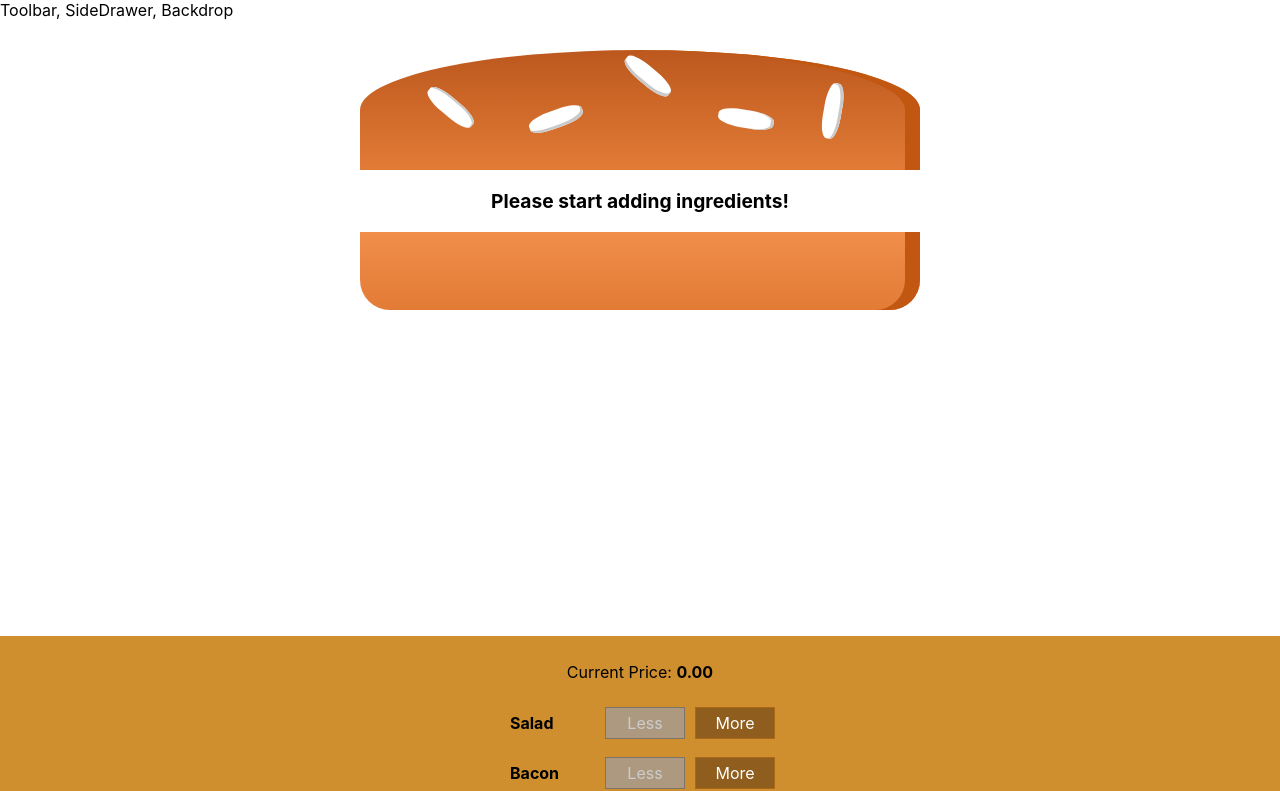
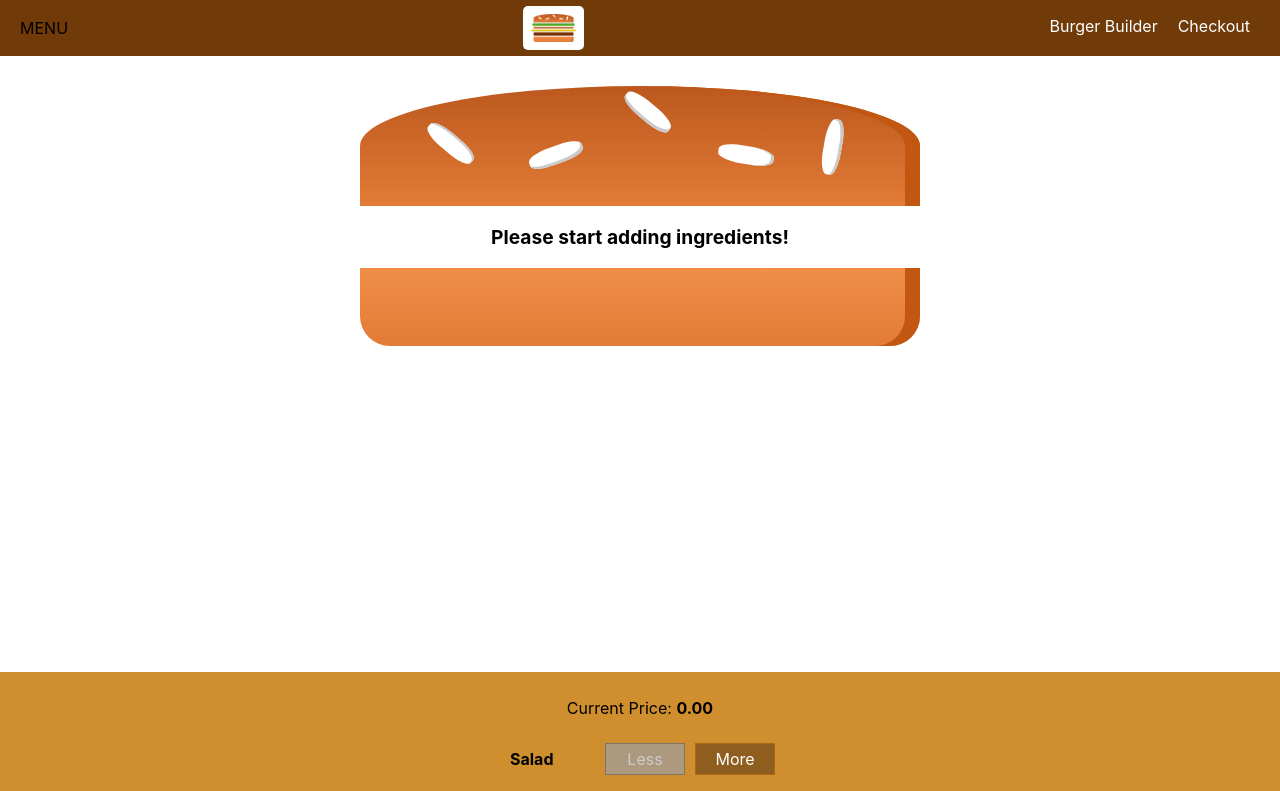
Before and after one commit to pedrosouza18/MyBurguer, a React app: page / in a window 1280 px wide. Shown: the top 791 px of the page. Built offline with nearby package versions, Linux system fonts and the light colour scheme.

Commit message:
Create toolbar and navigation component.

```diff
--- a/src/components/Layout/Layout.js
+++ b/src/components/Layout/Layout.js
@@ -1,9 +1,11 @@
 import React from 'react'
 import layoutClass from './Layout.module.css'
 
+import Toolbar from '../Navigation/Toolbar/Toolbar'
+
 const layout = props => (
   <>
-    <div>Toolbar, SideDrawer, Backdrop</div>
+    <Toolbar />
     <main className={layoutClass.Content}>{props.children}</main>
   </>
 )
--- a/src/components/Layout/Layout.module.css
+++ b/src/components/Layout/Layout.module.css
@@ -1,3 +1,3 @@
 .Content {
-  margin-top: 16px;
+  margin-top: 72px;
 }
--- /dev/null
+++ b/src/components/Logo/Logo.js
@@ -0,0 +1,13 @@
+import React from 'react'
+
+import logoImage from '../../assets/images/burger-logo.png'
+
+import classes from './Logo.module.css'
+
+const logo = () => (
+  <div className={classes.Logo}>
+    <img src={logoImage} alt="Logo" />
+  </div>
+)
+
+export default logo
--- /dev/null
+++ b/src/components/Logo/Logo.module.css
@@ -0,0 +1,10 @@
+.Logo {
+  background-color: #fff;
+  padding: 8px;
+  height: 80%;
+  box-sizing: border-box;
+  border-radius: 5px;
+}
+.Logo img {
+  height: 100%;
+}
--- /dev/null
+++ b/src/components/Navigation/NavigationItems/NavigationItem/NavigationItem.js
@@ -0,0 +1,13 @@
+import React from 'react'
+
+import classes from './NavigationItem.module.css'
+
+const navigationItem = ({children, link, active}) => (
+  <li className={classes.NavigationItem}>
+    <a href={link} className={active ? classes.active : null}>
+      {children}
+    </a>
+  </li>
+)
+
+export default navigationItem
--- /dev/null
+++ b/src/components/Navigation/NavigationItems/NavigationItem/NavigationItem.module.css
@@ -0,0 +1,25 @@
+.NavigationItem {
+  margin: 0;
+  box-sizing: border-box;
+  display: flex;
+  height: 100%;
+  align-items: center;
+}
+
+.NavigationItem a {
+  color: #fff;
+  text-decoration: none;
+  height: 100%;
+  padding: 16px 10px;
+  border-bottom: 4px solid transparent;
+  box-sizing: border-box;
+  display: block;
+}
+
+.NavigationItem a:hover,
+.NavigationItem a:active
+.NavigationItem a.active {
+  background-color: #8f5c2c;
+  border-bottom: 4px solid #40a4c8;
+  color: #fff;
+}
--- /dev/null
+++ b/src/components/Navigation/NavigationItems/NavigationItems.js
@@ -0,0 +1,14 @@
+import React from 'react'
+
+import NavigationItem from './NavigationItem/NavigationItem'
+
+import classes from './NavigationItems.module.css'
+
+const navigationItems = () => (
+  <ul className={classes.NavigationItems}>
+    <NavigationItem link="/">Burger Builder</NavigationItem>
+    <NavigationItem link="/">Checkout</NavigationItem>
+  </ul>
+)
+
+export default navigationItems
--- /dev/null
+++ b/src/components/Navigation/NavigationItems/NavigationItems.module.css
@@ -0,0 +1,8 @@
+.NavigationItems {
+  margin: 0;
+  padding: 0;
+  list-style: none;
+  display: flex;
+  align-items: center;
+  height: 100%;
+}
--- /dev/null
+++ b/src/components/Navigation/Toolbar/Toolbar.js
@@ -0,0 +1,19 @@
+import React from 'react'
+
+import Logo from '../../Logo/Logo'
+
+import NavigationItems from '../NavigationItems/NavigationItems'
+
+import classes from './Toolbar.module.css'
+
+const toolbar = () => (
+  <header className={classes.Toolbar}>
+    <div>MENU</div>
+    <Logo />
+    <nav>
+      <NavigationItems />
+    </nav>
+  </header>
+)
+
+export default toolbar
--- /dev/null
+++ b/src/components/Navigation/Toolbar/Toolbar.module.css
@@ -0,0 +1,18 @@
+.Toolbar {
+  height: 56px;
+  width: 100%;
+  position: fixed;
+  top: 0;
+  left: 0;
+  background-color: #703b09;
+  display: flex;
+  justify-content: space-between;
+  align-items: center;
+  padding: 0 20px;
+  box-sizing: border-box;
+  z-index: 90;
+}
+
+.Toolbar nav {
+  height: 100%;
+}
```
Also changed, not shown: src/assets/images/burger-logo.png (added).
